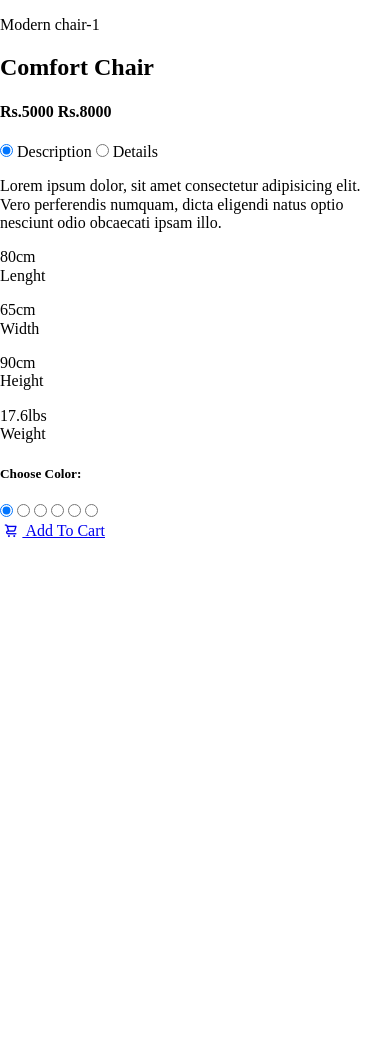
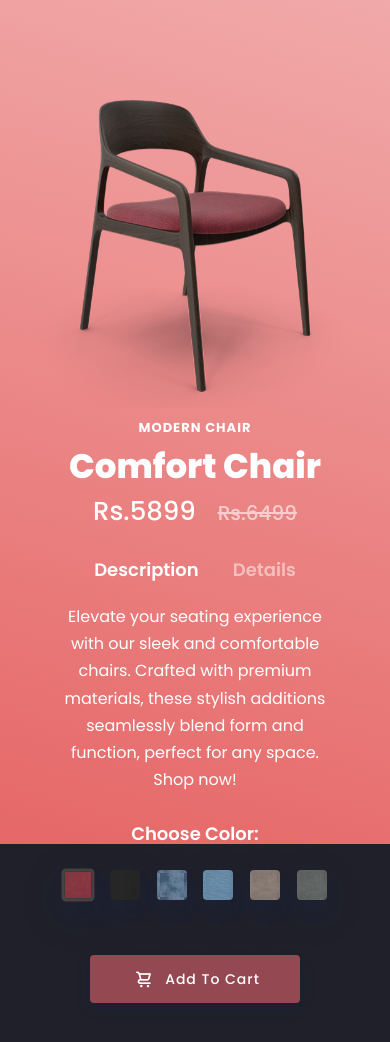
Before and after one commit to MrDurvesh11/Produc_Cart_Demo_Webite, a plain HTML site: page index.html in a window 390 px wide. Before the commit the page ends 844 px from the top, so only its background shows below. Drawn offline with nearby package versions, Linux system fonts and the light colour scheme.

Commit message:
Project_Completed

```diff
--- a/index.html
+++ b/index.html
@@ -1,75 +1,74 @@
 <!DOCTYPE html>
 <html lang="en">
+
 <head>
-    <meta charset="UTF-8">
-    <meta name="viewport" content="width=device-width, initial-scale=1.0">
-    <title>Product_Demo-Chair</title>
-    <link rel="stylesheet" href="style.css">
+	<meta charset="UTF-8" />
+	<meta http-equiv="X-UA-Compatible" content="IE=edge" />
+	<meta name="viewport" content="width=device-width, initial-scale=1.0" />
+	<title>Modern Chair Page</title>
 	<link rel="shortcut icon" href="./images/favicon.ico" type="image/x-icon" />
 
 	<link rel="stylesheet" href="https://cdnjs.cloudflare.com/ajax/libs/normalize/5.0.0/normalize.min.css" />
 	<link rel="stylesheet" href="https://unicons.iconscout.com/release/v2.1.9/css/unicons.css" />
+	<link rel="stylesheet" href="./style.css" />
 </head>
+
 <body>
-    <div class="section-fuild-main">
+	<div class="section-fluid-main">
 		<div class="section">
 			<div class="info-wrap mob-margin">
-            <p class="title-up">Modern chair-1</p>
+				<p class="title-up">Modern chair</p>
 				<h2>Comfort Chair</h2>
-            <h4>Rs.5000 <span>Rs.8000</span></h4>
+				<h4>Rs.5899 <span>Rs.6499</span></h4>
 				<div class="section-fluid">
-                <input class="desc-btn" type="radio" id="desc-1" name="desc-btn" checked/>
-                <label  for="desc-1" >Description</label>
-                <input class="desc-btn" type="radio" id="desc-2" name="desc-btn"/>
-                <label for="desc-2" >Details</label>
+					<input class="desc-btn" type="radio" id="desc-1" name="desc-btn" checked />
+					<label for="desc-1">Description</label>
+					<input class="desc-btn" type="radio" id="desc-2" name="desc-btn" />
+					<label for="desc-2">Details</label>
 					<div class="section-fluid desc-sec accor-1">
 						<p>
-                        Lorem ipsum dolor, sit amet consectetur adipisicing elit. Vero perferendis numquam, dicta eligendi natus optio nesciunt odio obcaecati ipsam illo.
+                        Elevate your seating experience with our sleek and comfortable chairs. Crafted with premium materials, these stylish additions seamlessly blend form and function, perfect for any space. Shop now!
 						</p>
 					</div>
 					<div class="section-fluid desc-sec accor-2">
 						<div class="section-inline">
-                    <p><span>80</span>cm <br>Lenght</p>
+							<p><span>80</span>cm<br />Length</p>
 						</div>
 						<div class="section-inline">
-                    <p><span>65</span>cm <br>Width</p>
+							<p><span>65</span>cm<br />Width</p>
 						</div>
 						<div class="section-inline">
-                    <p><span>90</span>cm <br>Height</p>
+							<p><span>90</span>cm<br />Height</p>
 						</div>
 						<div class="section-inline">
-                    <p><span>17.6</span>lbs<br>Weight</p>
+							<p><span>17.6</span>lbs<br />Weight</p>
 						</div>
 					</div>
 				</div>
 				<h5>Choose Color:</h5>
 			</div>
-                <input class="color-btn for-color-1" type="radio" name="color-btn" id="color-1" checked/>
-                <label class="first-color" for="color-1" ></label>
-                <input class="color-btn for-color-2" type="radio" name="color-btn" id="color-2"/>
-                <label class="color-2" for="color-2" ></label>
-                <input class="color-btn for-color-1" type="radio" name="color-btn" id="color-3"/>
-                <label class="color-3" for="color-3" ></label>
-                <input class="color-btn for-color-1" type="radio" name="color-btn" id="color-4" />
-                <label class="color-4" for="color-4" ></label>
-                <input class="color-btn for-color-1" type="radio" name="color-btn" id="color-5" />
-                <label class="color-5" for="color-5" ></label>
-                <input class="color-btn for-color-1" type="radio" name="color-btn" id="color-6"/>
-                <label class="color-6" for="color-6" ></label>
-
-                <div class="info-warp">
+			<input class="color-btn for-color-1" type="radio" id="color-1" name="color-btn" checked />
+			<label class="first-color" for="color-1"></label>
+			<input class="color-btn for-color-2" type="radio" id="color-2" name="color-btn" />
+			<label class="color-2" for="color-2"></label>
+			<input class="color-btn for-color-3" type="radio" id="color-3" name="color-btn" />
+			<label class="color-3" for="color-3"></label>
+			<input class="color-btn for-color-4" type="radio" id="color-4" name="color-btn" />
+			<label class="color-4" for="color-4"></label>
+			<input class="color-btn for-color-5" type="radio" id="color-5" name="color-btn" />
+			<label class="color-5" for="color-5"></label>
+			<input class="color-btn for-color-6" type="radio" id="color-6" name="color-btn" />
+			<label class="color-6" for="color-6"></label>
+			<div class="info-wrap">
 				<a href="#" class="btn"><i class="uil uil-shopping-cart icon"></i> Add To Cart</a>
 			</div>
-
 			<div class="img-wrap chair-1"></div>
 			<div class="img-wrap chair-2"></div>
 			<div class="img-wrap chair-3"></div>
 			<div class="img-wrap chair-4"></div>
 			<div class="img-wrap chair-5"></div>
 			<div class="img-wrap chair-6"></div>
-
 			<div class="back-color"></div>
-
 			<div class="back-color chair-2"></div>
 			<div class="back-color chair-3"></div>
 			<div class="back-color chair-4"></div>
@@ -78,4 +77,5 @@
 		</div>
 	</div>
 </body>
+
 </html>
--- a/style.css
+++ b/style.css
@@ -0,0 +1,459 @@
+@import url("https://fonts.googleapis.com/css?family=Poppins:400,500,600,700,800,900");
+
+*,
+*::before,
+*::after {
+  margin: 0;
+  padding: 0;
+  box-sizing: border-box;
+}
+
+body {
+  font-family: "Poppins", sans-serif;
+  font-weight: 400;
+  font-size: 15px;
+  line-height: 1.7;
+  color: #fff;
+  background-color: #1f2029;
+  min-height: 100vh;
+  margin: 0;
+  padding: 0;
+  overflow-x: none;
+}
+
+p {
+  font-family: "Poppins", sans-serif;
+  font-weight: 400;
+  font-size: 16px;
+  line-height: 1.7;
+  color: #fff;
+  margin: 0;
+}
+
+.section-fluid-main {
+  position: relative;
+  display: block;
+  width: 100%;
+  overflow: hidden;
+}
+
+.section {
+  position: relative;
+  max-width: calc(100% - 40px);
+  width: 860px;
+  margin: 0 auto;
+  display: flex;
+  flex-wrap: wrap;
+  padding: 100px 0;
+}
+
+.section-fluid {
+  position: relative;
+  width: 100%;
+  display: block;
+}
+
+[type="radio"]:checked,
+[type="radio"]:not(:checked) {
+  position: absolute;
+  visibility: hidden;
+}
+
+.color-btn:checked + label,
+.color-btn:not(:checked) + label {
+  position: relative;
+  height: 40px;
+  transition: all 200ms linear;
+  border-radius: 4px;
+  width: 40px;
+  overflow: hidden;
+  border: none;
+  cursor: pointer;
+  color: #ffeba7;
+  margin-right: 10px;
+  box-shadow: 0 12px 35px 0 rgba(16, 39, 112, 0.25);
+  z-index: 10;
+  background-position: center;
+  background-size: cover;
+  border: 3px solid transparent;
+}
+
+.color-btn:checked + label {
+  border-color: #434343;
+  transform: scale(1.1);
+}
+
+label.first-color {
+  margin-left: 500px;
+  background-image: url("./images/color1.jpg");
+}
+label.color-2 {
+  background-image: url("./images/color2.jpg");
+}
+label.color-3 {
+  background-image: url("./images/color3.jpg");
+}
+label.color-4 {
+  background-image: url("./images/color4.jpg");
+}
+label.color-5 {
+  background-image: url("./images/color5.jpg");
+}
+label.color-6 {
+  background-image: url("./images/color6.jpg");
+}
+
+.img-wrap {
+  position: absolute;
+  top: 100px;
+  left: 0;
+  width: 500px;
+  height: 410px;
+  display: inline-block;
+  z-index: 9;
+  transition: all 550ms linear;
+  transition-delay: 100ms;
+  background-position: center top;
+  background-size: 100%;
+  background-repeat: no-repeat;
+  background-image: url("./images/chair1.png");
+  opacity: 0;
+}
+
+.for-color-1:checked ~ .img-wrap.chair-1 {
+  opacity: 1;
+  animation: shake 0.7s cubic-bezier(0.36, 0.07, 0.19, 0.97) both;
+}
+.img-wrap.chair-2 {
+  background-image: url("./images/chair2.png");
+}
+.for-color-2:checked ~ .img-wrap.chair-2 {
+  opacity: 1;
+  animation: shake 0.7s cubic-bezier(0.36, 0.07, 0.19, 0.97) both;
+}
+.img-wrap.chair-3 {
+  background-image: url("./images/chair3.png");
+}
+.for-color-3:checked ~ .img-wrap.chair-3 {
+  opacity: 1;
+  animation: shake 0.7s cubic-bezier(0.36, 0.07, 0.19, 0.97) both;
+}
+.img-wrap.chair-4 {
+  background-image: url("./images/chair4.png");
+}
+.for-color-4:checked ~ .img-wrap.chair-4 {
+  opacity: 1;
+  animation: shake 0.7s cubic-bezier(0.36, 0.07, 0.19, 0.97) both;
+}
+.img-wrap.chair-5 {
+  background-image: url("./images/chair5.png");
+}
+.for-color-5:checked ~ .img-wrap.chair-5 {
+  opacity: 1;
+  animation: shake 0.7s cubic-bezier(0.36, 0.07, 0.19, 0.97) both;
+}
+.img-wrap.chair-6 {
+  background-image: url("./images/chair6.png");
+}
+.for-color-6:checked ~ .img-wrap.chair-6 {
+  opacity: 1;
+  animation: shake 0.7s cubic-bezier(0.36, 0.07, 0.19, 0.97) both;
+}
+@keyframes shake {
+  10%,
+  90% {
+    transform: translate3d(-1px, 0, 0) rotate(-1deg);
+  }
+  20%,
+  80% {
+    transform: translate3d(2px, 0, 0) rotate(2deg);
+  }
+  30%,
+  50%,
+  70% {
+    transform: translate3d(-3px, 0, 0) rotate(-3deg);
+  }
+  40%,
+  60% {
+    transform: translate3d(3px, 0, 0) rotate(3deg);
+  }
+}
+
+.back-color {
+  position: fixed;
+  top: 0;
+  left: 0;
+  width: 100%;
+  height: 100%;
+  display: block;
+  z-index: 1;
+  background-image: linear-gradient(196deg, #f1a9a9, #e66767);
+  transition: all 250ms linear;
+  transition-delay: 300ms;
+}
+.back-color.chair-2 {
+  background-image: linear-gradient(196deg, #4c4c4c, #262626);
+  opacity: 0;
+}
+.for-color-2:checked ~ .back-color.chair-2 {
+  opacity: 1;
+}
+.back-color.chair-3 {
+  background-image: linear-gradient(196deg, #8a9fb2, #5f7991);
+  opacity: 0;
+}
+.for-color-3:checked ~ .back-color.chair-3 {
+  opacity: 1;
+}
+.back-color.chair-4 {
+  background-image: linear-gradient(196deg, #97afc3, #6789a7);
+  opacity: 0;
+}
+.for-color-4:checked ~ .back-color.chair-4 {
+  opacity: 1;
+}
+.back-color.chair-5 {
+  background-image: linear-gradient(196deg, #afa6a0, #8c7f76);
+  opacity: 0;
+}
+.for-color-5:checked ~ .back-color.chair-5 {
+  opacity: 1;
+}
+.back-color.chair-6 {
+  background-image: linear-gradient(196deg, #aaadac, #838786);
+  opacity: 0;
+}
+.for-color-6:checked ~ .back-color.chair-6 {
+  opacity: 1;
+}
+
+.info-wrap {
+  position: relative;
+  margin-left: 500px;
+  z-index: 10;
+  display: block;
+  text-align: left;
+}
+.title-up {
+  font-family: "Poppins", sans-serif;
+  font-weight: 700;
+  text-transform: uppercase;
+  letter-spacing: 1px;
+  font-size: 13px;
+  line-height: 1.2;
+  color: #fff;
+  margin-top: 0;
+  margin-bottom: 10px;
+}
+h2 {
+  font-family: "Poppins", sans-serif;
+  font-weight: 800;
+  font-size: 34px;
+  line-height: 1.2;
+  color: #fff;
+  margin-top: 0;
+  margin-bottom: 10px;
+}
+h4 {
+  font-family: "Poppins", sans-serif;
+  font-weight: 500;
+  font-size: 26px;
+  line-height: 1.2;
+  color: #fff;
+  margin-top: 0;
+  margin-bottom: 30px;
+}
+h4 span {
+  text-decoration: line-through;
+  font-size: 20px;
+  opacity: 0.6;
+  padding-left: 15px;
+}
+h5 {
+  font-family: "Poppins", sans-serif;
+  font-weight: 600;
+  font-size: 18px;
+  line-height: 1.2;
+  color: #fff;
+  margin-top: 0;
+  margin-bottom: 20px;
+}
+.desc-btn:checked + label,
+.desc-btn:not(:checked) + label {
+  position: relative;
+  transition: all 200ms linear;
+  display: inline-block;
+  border: none;
+  cursor: pointer;
+  color: #ffeba7;
+  font-family: "Poppins", sans-serif;
+  font-weight: 600;
+  font-size: 18px;
+  line-height: 1.2;
+  color: #fff;
+  margin-right: 25px;
+  opacity: 0.5;
+}
+.desc-btn:checked + label {
+  opacity: 1;
+}
+.desc-btn:not(:checked) + label:hover {
+  opacity: 0.8;
+}
+
+.desc-sec {
+  padding-top: 20px;
+  padding-bottom: 30px;
+  transition: all 250ms linear;
+  opacity: 0;
+  overflow: hidden;
+  pointer-events: none;
+  transform: translateY(20px);
+}
+.desc-sec.accor-2 {
+  position: absolute;
+  top: 25px;
+  left: 0;
+  width: 100%;
+  z-index: 2;
+}
+#desc-1:checked ~ .desc-sec.accor-1 {
+  opacity: 1;
+  pointer-events: auto;
+  transform: translateY(0);
+}
+#desc-2:checked ~ .desc-sec.accor-2 {
+  opacity: 1;
+  pointer-events: auto;
+  transform: translateY(0);
+}
+.section-inline {
+  position: relative;
+  display: inline-block;
+  margin-right: 20px;
+}
+.section-inline p span {
+  font-size: 30px;
+  line-height: 1.1;
+}
+
+.btn {
+  position: relative;
+  font-family: "Poppins", sans-serif;
+  font-weight: 500;
+  font-size: 14px;
+  line-height: 2;
+  height: 48px;
+  border-radius: 4px;
+  width: 210px;
+  letter-spacing: 1px;
+  display: inline-flex;
+  align-items: center;
+  justify-content: center;
+  border: none;
+  cursor: pointer;
+  overflow: hidden;
+  background-color: transparent;
+  color: #fff;
+  box-shadow: 0 6px 15px 0 rgba(16, 39, 112, 0.15);
+  transition: all 250ms linear;
+  text-decoration: none;
+  margin-top: 50px;
+}
+.icon {
+  padding-right: 7px;
+  font-size: 20px;
+}
+.btn:before {
+  position: absolute;
+  top: 0;
+  left: 0;
+  width: 100%;
+  height: 100%;
+  content: "";
+  z-index: -1;
+  background-color: #944852;
+  transition: background-color 250ms 300ms ease;
+}
+.btn:hover {
+  box-shadow: 0 12px 35px 0 rgba(16, 39, 112, 0.25);
+  background-color: #333;
+}
+.for-color-2:checked ~ .info-wrap .btn:before {
+  background-color: #1a1a1a;
+}
+.for-color-3:checked ~ .info-wrap .btn:before {
+  background-color: #40566e;
+}
+.for-color-4:checked ~ .info-wrap .btn:before {
+  background-color: #5e89b2;
+}
+.for-color-5:checked ~ .info-wrap .btn:before {
+  background-color: #8c7f76;
+}
+.for-color-6:checked ~ .info-wrap .btn:before {
+  background-color: #5d6160;
+}
+
+@media screen and (max-width: 991px) {
+  .section {
+    margin: 0 auto;
+    text-align: center;
+    max-width: calc(100% - 40px);
+    width: 370px;
+  }
+  label.first-color {
+    margin-left: 0;
+  }
+  .info-wrap {
+    margin-left: 0;
+    width: 370px;
+    margin: 0 auto;
+    text-align: center;
+  }
+  .img-wrap {
+    width: 375px;
+    height: 308px;
+    left: 50%;
+    margin-left: -190px;
+  }
+  .mob-margin {
+    margin-top: 320px;
+  }
+  .desc-btn:checked + label,
+  .desc-btn:not(:checked) + label {
+    margin-right: 15px;
+    margin-left: 15px;
+  }
+  .color-btn:checked + label,
+  .color-btn:not(:checked) + label {
+    height: 40px;
+    width: 40px;
+    margin: 5px auto;
+    text-align: center;
+  }
+  .section-inline {
+    margin: 0 5px;
+  }
+}
+
+@media screen and (max-width: 575px) {
+  .section {
+    width: 280px;
+  }
+  .info-wrap {
+    width: 280px;
+  }
+  .color-btn:checked + label,
+  .color-btn:not(:checked) + label {
+    height: 30px;
+    width: 30px;
+  }
+  .section-inline p span {
+    font-size: 24px;
+    line-height: 1.1;
+  }
+  .section-inline p {
+    font-size: 14px;
+  }
+}
```
Lines whose indentation alone changed are shown as unchanged.
